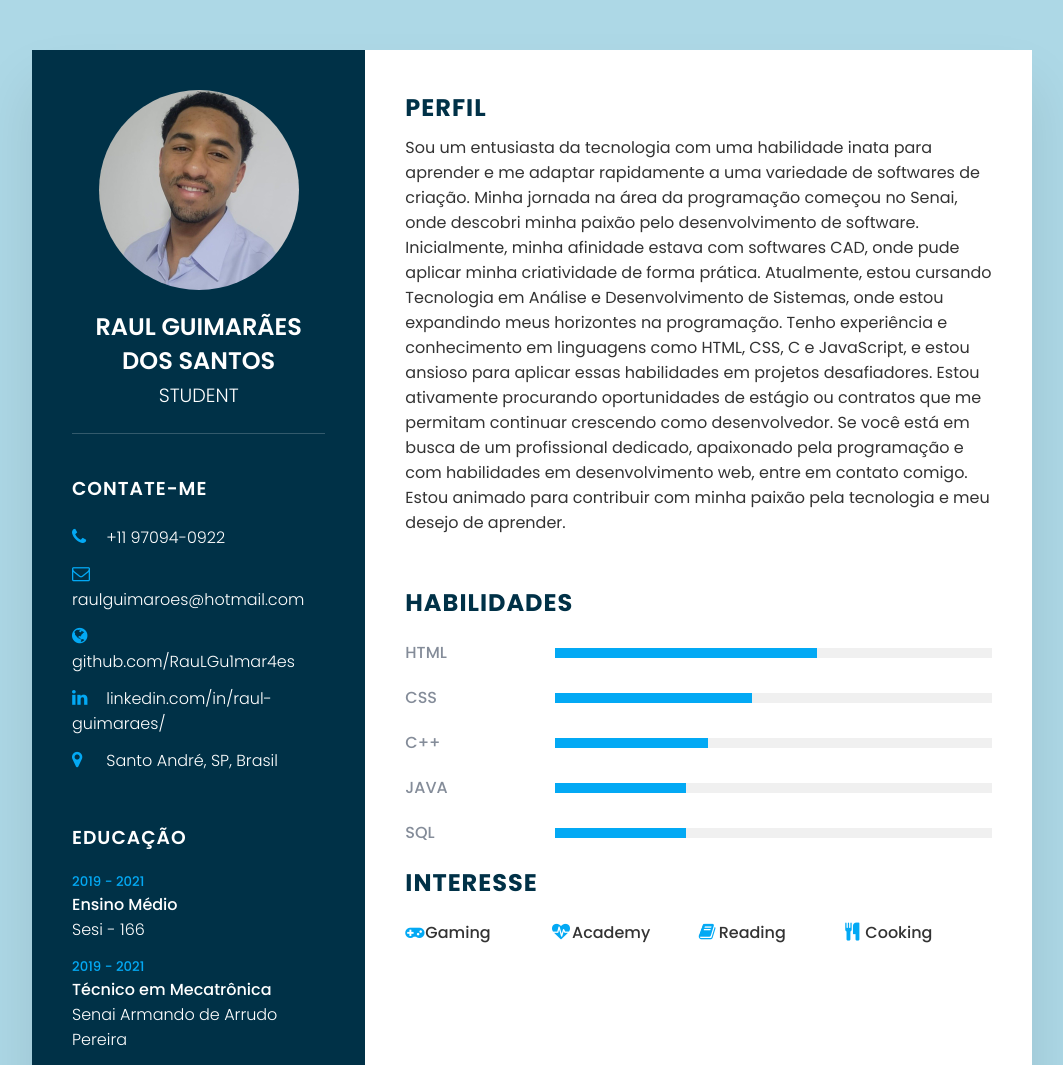
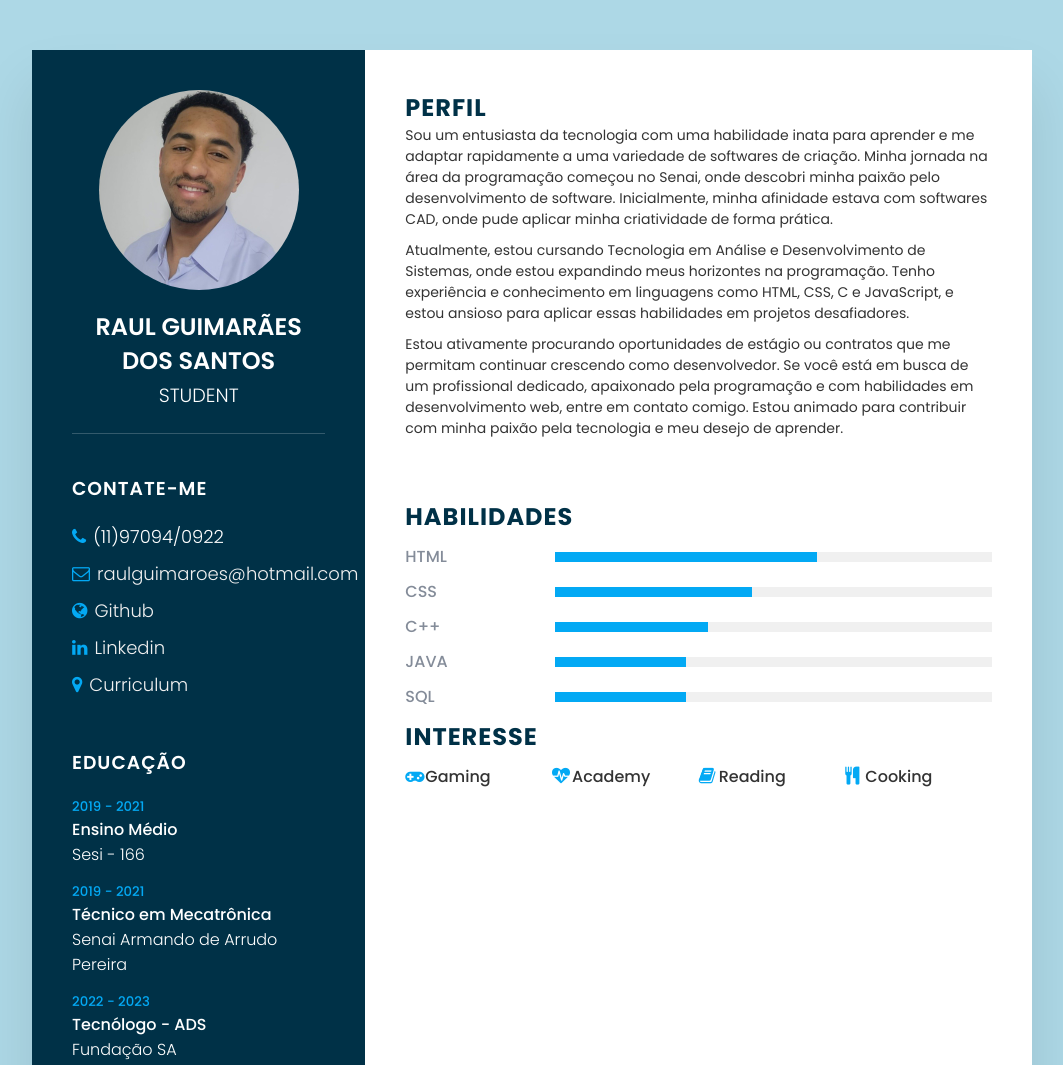
Before and after one commit to RauLGu1mar4es/Curriculum, a plain HTML site: page index.html in a window 1280 px wide. Shown: the top 1065 px of the page, without its empty margins (108-1171 px from the left). Drawn offline with Linux system fonts and the light colour scheme.

Commit message:
Inclusão de links no perfil

```diff
--- a/index.html
+++ b/index.html
@@ -20,24 +20,19 @@
                 <h3 class="title">Contate-me</h3>
                 <ul>
                     <li>
-                        <span class="icon"><i class="fa fa-phone" aria-hidden="true"></i></span>
-                        <span class="text">+11 97094-0922</span>
+                        <span class="icon"><i class="fa fa-phone" aria-hidden="true"><span class="text">(11)97094/0922</span></i></span>
                     </li>
                     <li>
-                        <span class="icon"><i class="fa fa-envelope-o" aria-hidden="true"></i></span>
-                        <span class="text">raulguimaroes@hotmail.com</span>
+                        <span class="icon"><i class="fa fa-envelope-o" aria-hidden="true"><span class="text"><a href="mailto:raulguimaroes@hotmail.com">raulguimaroes@hotmail.com</a></span></i></span>
                     </li>
                     <li>
-                        <span class="icon"><i class="fa fa-globe" aria-hidden="true"></i></span>
-                        <span class="text">github.com/RauLGu1mar4es</span>
+                        <span class="icon"><i class="fa fa-globe" aria-hidden="true"><span class="text"><a href="http://github.com/RauLGu1mar4es" target="_blank">Github</a></span></i></span>
                     </li>
                     <li>
-                        <span class="icon"><i class="fa fa-linkedin" aria-hidden="true"></i></span>
-                        <span class="text">linkedin.com/in/raul-guimaraes/</span>
+                        <span class="icon"><i class="fa fa-linkedin" aria-hidden="true"><span class="text"><a href="http://linkedin.com/in/raul-guimaraes/" target="_blank">Linkedin</a></span></i></i></span>
                     </li>
                     <li>
-                        <span class="icon"><i class="fa fa-map-marker" aria-hidden="true"></i></span>
-                        <span class="text">Santo André, SP, Brasil</span>
+                        <span class="icon"><i class="fa fa-map-marker" aria-hidden="true"><span class="text"><a href="https://drive.google.com/file/d/1tgQo0ZxImYkw9z2mSY3sg0q7xqZb0mwp/view?pli=1" target="_blank">Curriculum</a></span></i></span>
                     </li>
                 </ul>
             </div>
@@ -83,9 +78,9 @@
         <div class="right_Side">
             <div class="about">
                 <h2 class="title2">Perfil</h2>
-                <p>Sou um entusiasta da tecnologia com uma habilidade inata para aprender e me adaptar rapidamente a uma variedade de softwares de criação. Minha jornada na área da programação começou no Senai, onde descobri minha paixão pelo desenvolvimento de software. Inicialmente, minha afinidade estava com softwares CAD, onde pude aplicar minha criatividade de forma prática.
-                    Atualmente, estou cursando Tecnologia em Análise e Desenvolvimento de Sistemas, onde estou expandindo meus horizontes na programação. Tenho experiência e conhecimento em linguagens como HTML, CSS, C e JavaScript, e estou ansioso para aplicar essas habilidades em projetos desafiadores.
-                    Estou ativamente procurando oportunidades de estágio ou contratos que me permitam continuar crescendo como desenvolvedor. Se você está em busca de um profissional dedicado, apaixonado pela programação e com habilidades em desenvolvimento web, entre em contato comigo. Estou animado para contribuir com minha paixão pela tecnologia e meu desejo de aprender.</p>
+                <p>Sou um entusiasta da tecnologia com uma habilidade inata para aprender e me adaptar rapidamente a uma variedade de softwares de criação. Minha jornada na área da programação começou no Senai, onde descobri minha paixão pelo desenvolvimento de software. Inicialmente, minha afinidade estava com softwares CAD, onde pude aplicar minha criatividade de forma prática.</p>
+                <p>Atualmente, estou cursando Tecnologia em Análise e Desenvolvimento de Sistemas, onde estou expandindo meus horizontes na programação. Tenho experiência e conhecimento em linguagens como HTML, CSS, C e JavaScript, e estou ansioso para aplicar essas habilidades em projetos desafiadores.</p>
+                <p>Estou ativamente procurando oportunidades de estágio ou contratos que me permitam continuar crescendo como desenvolvedor. Se você está em busca de um profissional dedicado, apaixonado pela programação e com habilidades em desenvolvimento web, entre em contato comigo. Estou animado para contribuir com minha paixão pela tecnologia e meu desejo de aprender.</p>
             </div>
             <div class="about skills">
               <h2 class="title2">Habilidades</h2>
--- a/style.css
+++ b/style.css
@@ -96,6 +96,20 @@ body
     margin: 10px 0;
     cursor: pointer;
 }
+
+.contactInfo ul li a {
+    text-decoration: none;
+    color: #f0f0f0;
+}
+
+.contactInfo ul li a:hover {
+    color: black;
+}
+
+.text {
+    padding: 7px;
+
+}
 .contactInfo ul li .icon
 {
     display: inline-block;
@@ -164,17 +178,22 @@ body
     color: #003147;
     text-transform: uppercase;
     letter-spacing: 1px;
-    margin-bottom: 10px;
+    margin-bottom: 0px;
+
 }
 p
 {
     color: #333;
+    font-size: 14px;
+    padding-bottom: 10px;
+
 }
 .about .box
 {
     display: flex;
     flex-direction: row;
-    margin: 20px 0;
+    margin: 10px 0;
+
 }
 .skills .box
 {
@@ -190,6 +209,7 @@ p
     text-transform: uppercase;
     color: #848c99;
     font-weight: 500;
+
 }
 .skills .box .percent
 {
```
Also changed, not shown: user.png (added).
